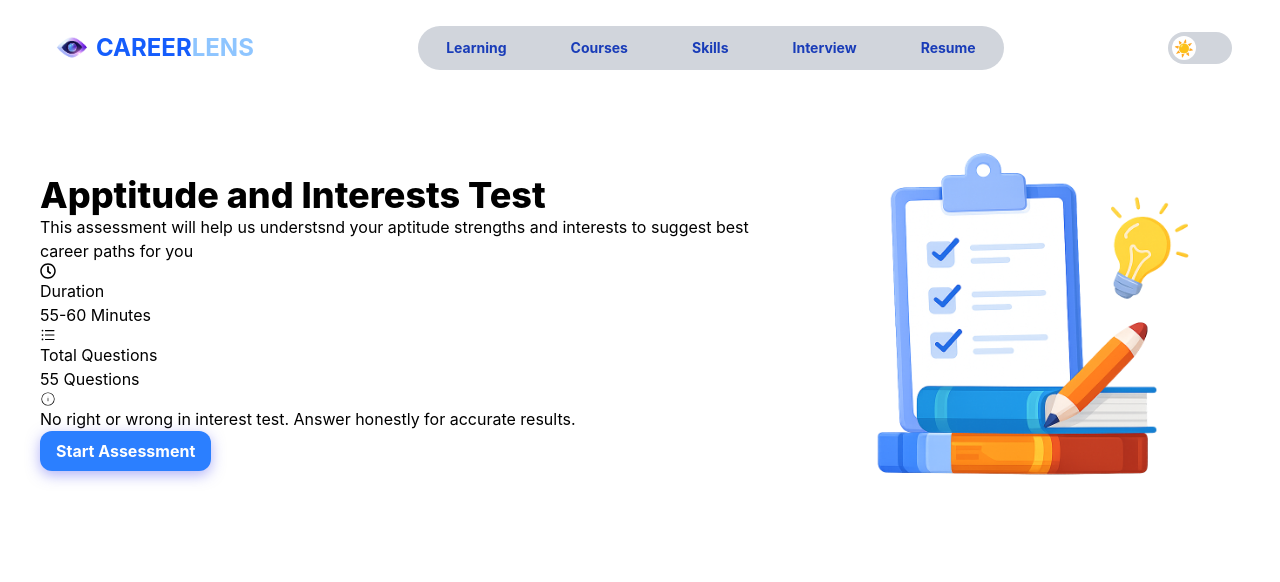
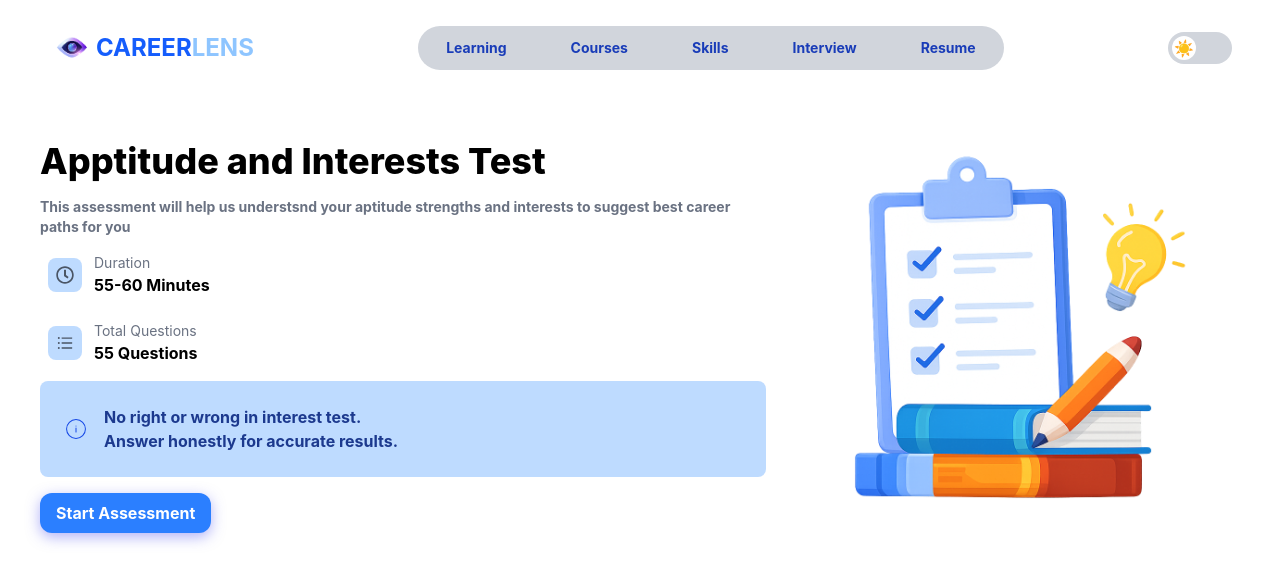
Before and after one commit to Shivamch0/CareerLens-AI, a React app in the folder Frontend/: page /apptitude in a window 1280 px wide. Shown: the top 582 px of the page. Built offline with nearby package versions, Linux system fonts and the light colour scheme; the HTML template or start-up script is replaced by a standard one.

Commit message:
Aptitude page completed

```diff
--- a/Frontend/src/pages/Apptitude/Apptitude.jsx
+++ b/Frontend/src/pages/Apptitude/Apptitude.jsx
@@ -1,7 +1,8 @@
-import { Outlet, useLocation } from "react-router-dom";
+import { Outlet, useLocation , useNavigate } from "react-router-dom";
+import { useTheme } from "../../Provider/ThemeProvider";
 
 // Components Imports
-import DashboardButton from "../../components/DashboardButton"
+import DashboardButton from "../../components/DashboardButton";
 
 // Other Imports
 import notes02 from "../../assets/notes02.png";
@@ -11,6 +12,12 @@ import { CiCircleInfo } from "react-icons/ci";
 
 const Apptitude = () => {
   const location = useLocation();
+  const { isDark } = useTheme();
+  const navigate = useNavigate()
+
+  const handleNavigate = () => {
+    navigate("assessment")
+  }
 
   const isBaseRoute = location.pathname === "/apptitude";
 
@@ -19,43 +26,59 @@ const Apptitude = () => {
       {isBaseRoute ? (
         <>
           <section className={`flex items-center`}>
-
             <div className={``}>
-              <h2 className={`font-extrabold text-2xl sm:text-3xl md:text-4xl`}>Apptitude and Interests Test</h2>
-              <p>
+              <h2
+                className={`font-extrabold text-2xl sm:text-3xl md:text-4xl mb-4 ${isDark ? "text-white" : ""}`}
+              >
+                Apptitude and Interests Test
+              </h2>
+              <p className="text-sm font-bold text-gray-500 mb-2">
                 This assessment will help us understsnd your aptitude strengths
                 and interests to suggest best career paths for you
               </p>
 
-              <div>
-                <span>
-                  <FaRegClock />
+              <div className="flex p-2 items-center gap-3 mb-2">
+                <span className="p-2 bg-blue-200 rounded-lg">
+                  <FaRegClock className="text-lg text-gray-600" />
                 </span>
                 <span>
-                  <p>Duration</p>
-                  <p>55-60 Minutes</p>
+                  <p className="text-sm text-gray-500">Duration</p>
+                  <p
+                    className={`font-bold text-base ${isDark ? "text-white" : ""}`}
+                  >
+                    55-60 Minutes
+                  </p>
                 </span>
               </div>
 
-               <div>
-                <span>
-                  <AiOutlineBars />
+              <div className="flex p-2 items-center gap-3 mb-2">
+                <span className="p-2 bg-blue-200 rounded-lg">
+                  <AiOutlineBars className="text-lg text-gray-600" />
                 </span>
                 <span>
-                  <p>Total Questions</p>
-                  <p>55 Questions</p>
+                  <p className="text-sm text-gray-500">Total Questions</p>
+                  <p
+                    className={`font-bold text-base ${isDark ? "text-white" : ""}`}
+                  >
+                    55 Questions
+                  </p>
                 </span>
               </div>
 
-              <div>
-                <span><CiCircleInfo /></span>
-                <p>No right or wrong in interest test. Answer honestly for accurate results.</p>
+              <div className="flex p-6 items-center gap-4 bg-blue-200 rounded-lg mb-4">
+                <span>
+                  <CiCircleInfo className="text-blue-700 text-2xl"/>
+                </span>
+                <div>
+                  <p className="text-blue-900 font-bold">No right or wrong in interest test.</p>
+                  <p className="text-blue-900 font-bold">Answer honestly for accurate results.</p>
+                </div>
               </div>
 
               <DashboardButton
-              title='Start Assessment'
+              title="Start Assessment"
+              fn={handleNavigate}
               />
-
             </div>
 
             <div>
```
